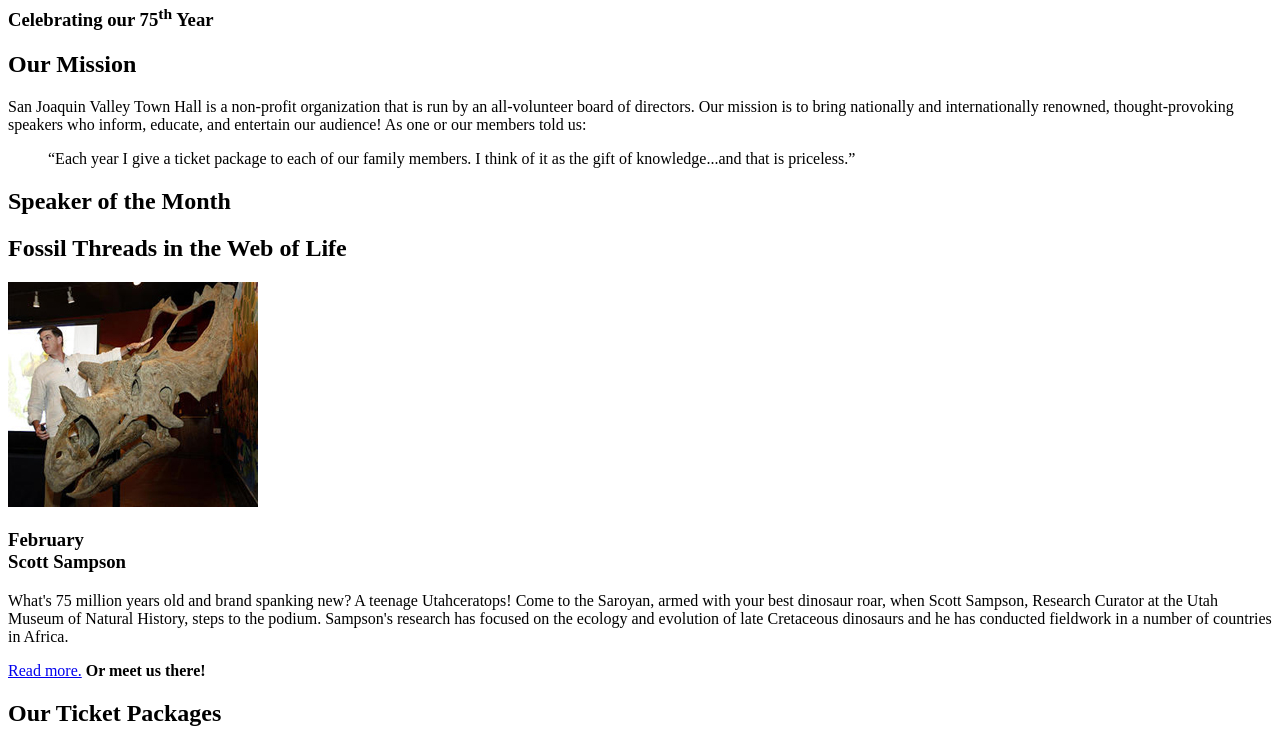
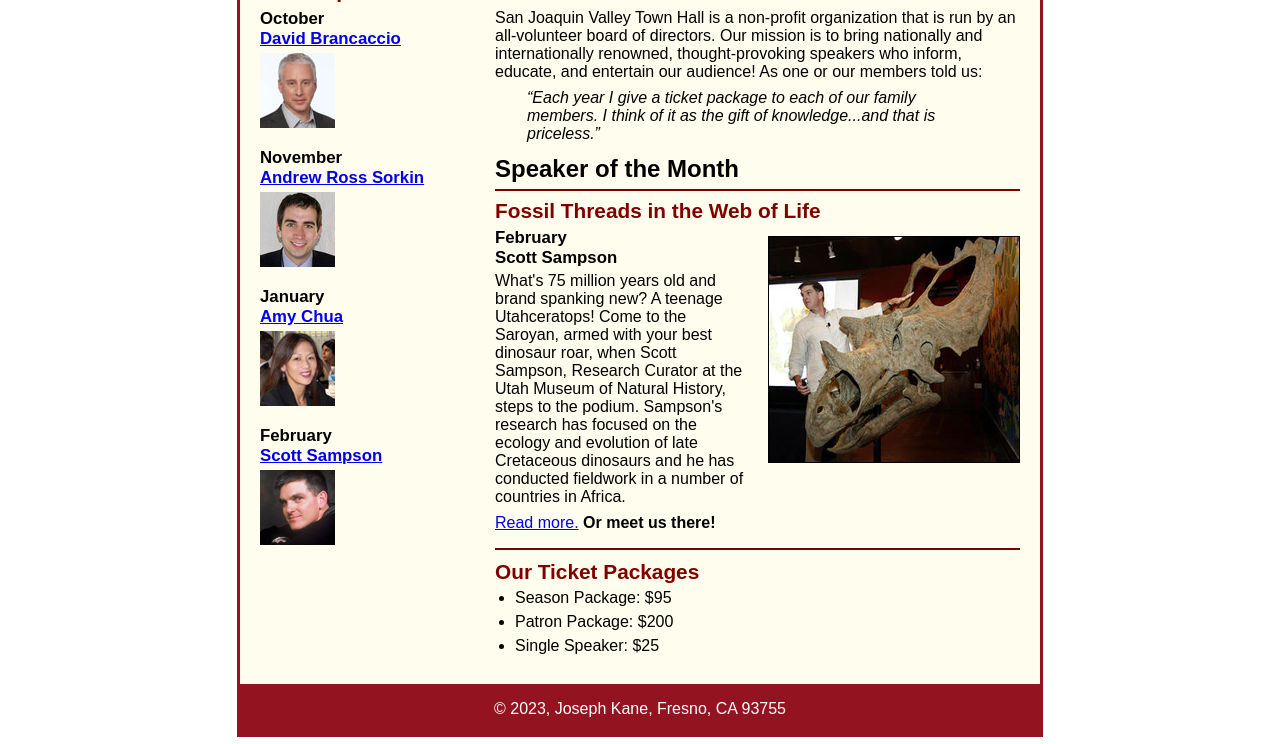
Before and after one commit to jrk59/A08, a plain HTML site: page index.html in a window 1280 px wide. Shown: the part 154-898 px from the top of the page. Drawn offline with Linux system fonts and the light colour scheme.

Commit message:
Update index.html

```diff
--- a/index.html
+++ b/index.html
@@ -5,7 +5,7 @@
 	<meta charset="utf-8">
 	<title>San Joaquin Valley Town Hall</title>
 	<link rel="shortcut icon" href="images/favicon.ico">
-	<link rel="stylesheet" href="styles/c6_main.css">
+	<link rel="stylesheet" href="styles/main.css">
 </head>
 
 <body>
```
